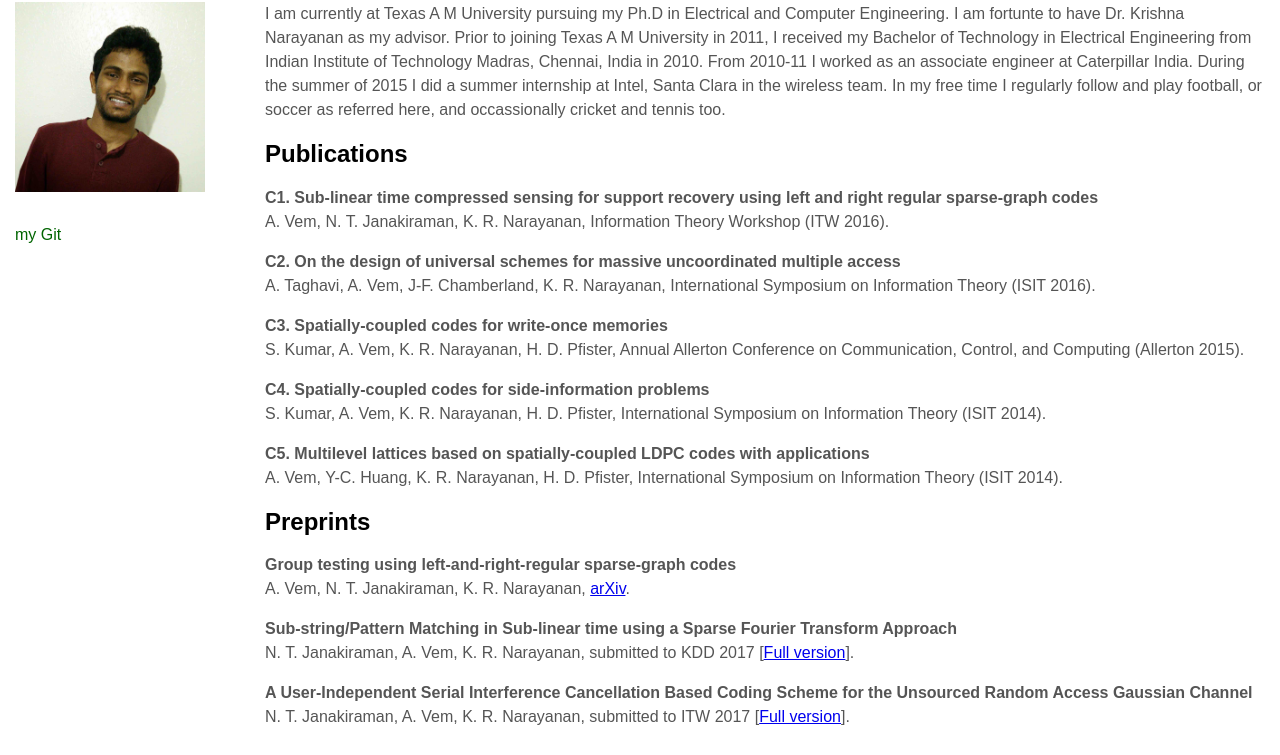
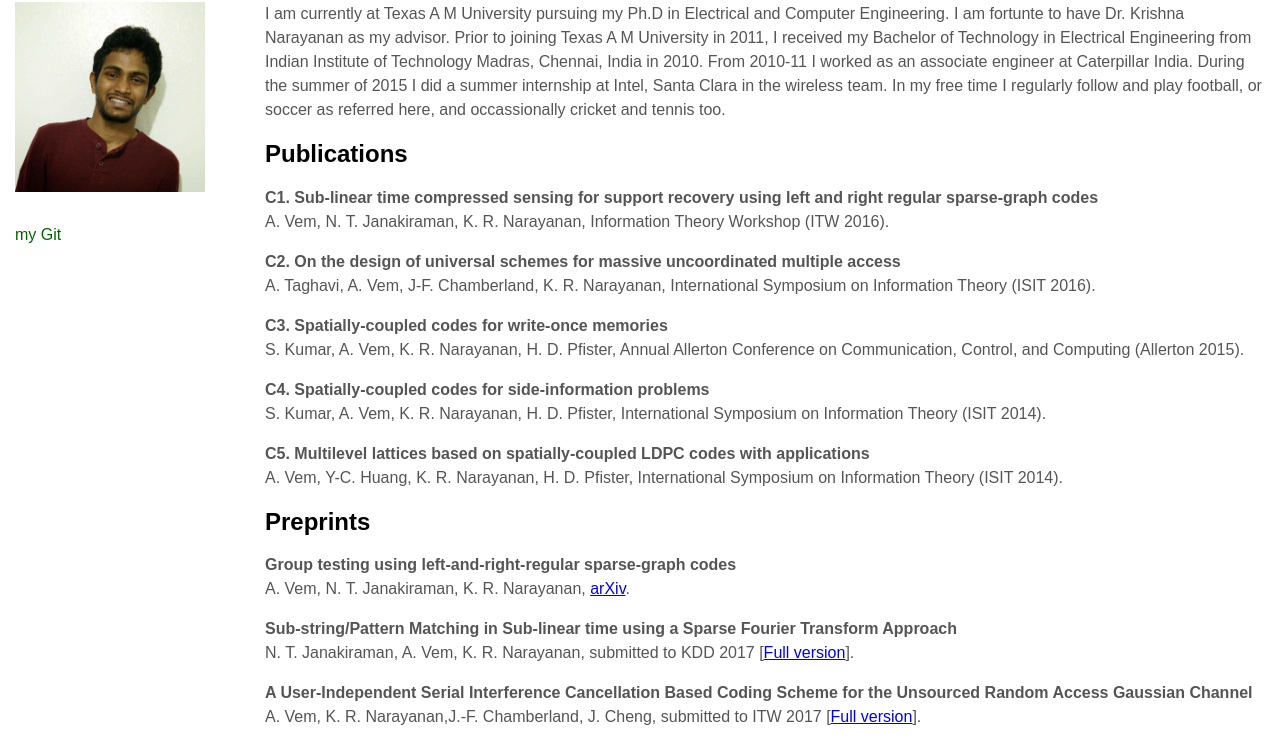
Before and after one commit to avinashvem/avinashvem.github.io, a plain HTML site: page index.html in a window 1280 px wide. Shown: the part 62-817 px from the top of the page. Drawn offline with Linux system fonts and the light colour scheme.

Commit message:
Update authors for unsourcedma

```diff
--- a/index.html
+++ b/index.html
@@ -107,7 +107,7 @@
                     <p><b>Sub-string/Pattern Matching in Sub-linear time using a Sparse Fourier Transform Approach</b><br/> N. T. Janakiraman, A. Vem, K. R. Narayanan, submitted to KDD 2017 [<a href="KDDlong.pdf">Full version</a>].
                     </p>
 
-                    <p><b>A User-Independent Serial Interference Cancellation Based Coding Scheme for the Unsourced Random Access Gaussian Channel</b><br/> N. T. Janakiraman, A. Vem, K. R. Narayanan, submitted to ITW 2017 [<a href="unsourcedma.pdf">Full version</a>].
+                    <p><b>A User-Independent Serial Interference Cancellation Based Coding Scheme for the Unsourced Random Access Gaussian Channel</b><br/> A. Vem, K. R. Narayanan,J.-F. Chamberland, J. Cheng, submitted to ITW 2017 [<a href="unsourcedma.pdf">Full version</a>].
                     </p>
 
 
```
